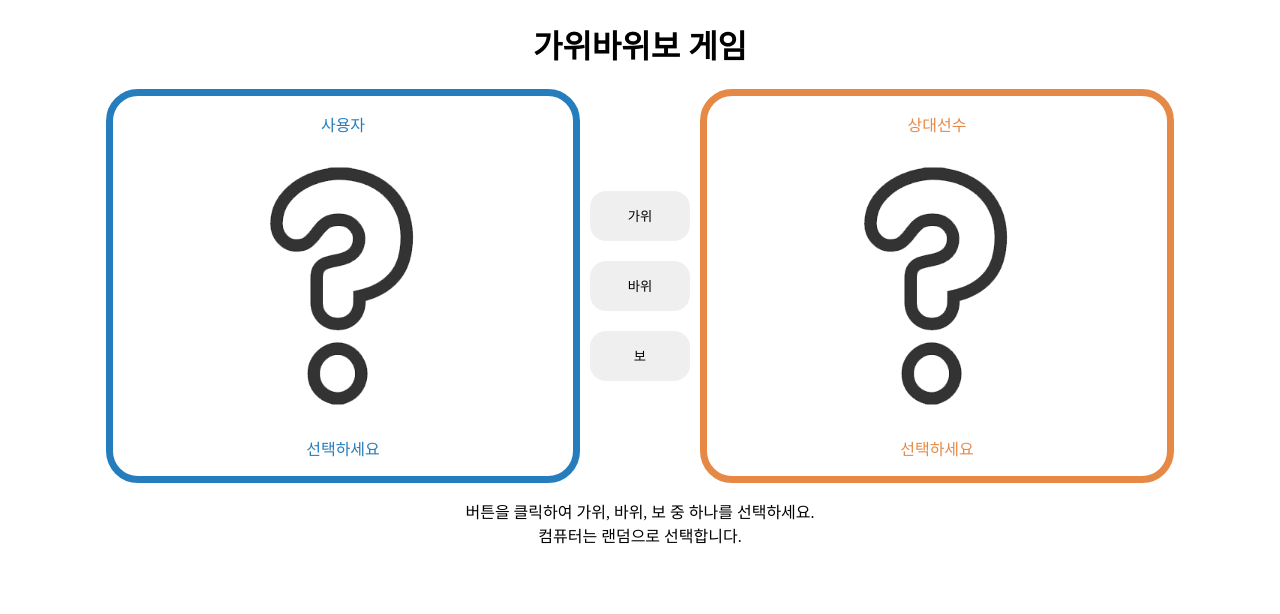
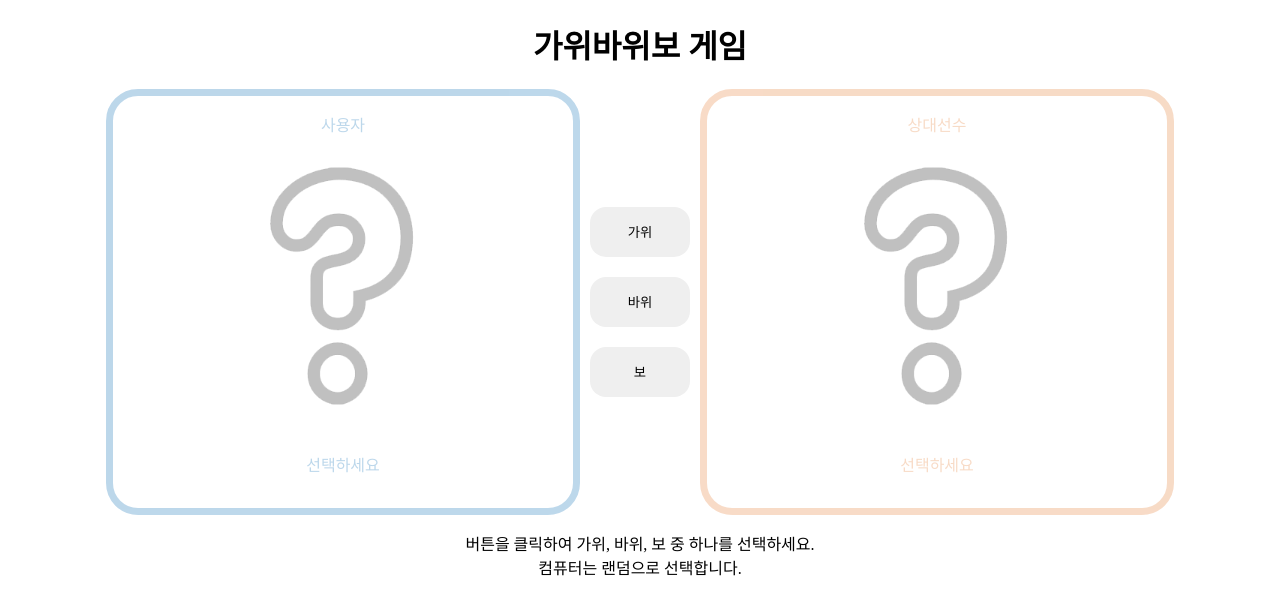
Before and after one commit to song-eun/rps-game, a React (Vite) app: page / in a window 1280 px wide. Shown: the top 614 px of the page. Built offline with nearby package versions, Linux system fonts and the light colour scheme.

Commit message:
style: 승패 결과에 따라 카드 배경색 변경

```diff
--- a/src/App.jsx
+++ b/src/App.jsx
@@ -30,6 +30,12 @@ function App() {
     }
   };
 
+  const compuerResult = () => {
+    if (result === "이겼습니다.") return "졌습니다.";
+    else if (result === "졌습니다.") return "이겼습니다.";
+    else return result;
+  };
+
   return (
     <>
       <div className={css.container}>
@@ -45,7 +51,11 @@ function App() {
               />
             ))}
           </div>
-          <Card player="computer" choice={computerChoice} result={result} />
+          <Card
+            player="computer"
+            choice={computerChoice}
+            result={compuerResult()}
+          />
         </main>
         <p>
           버튼을 클릭하여 가위, 바위, 보 중 하나를 선택하세요. <br />
--- a/src/components/Card.jsx
+++ b/src/components/Card.jsx
@@ -13,17 +13,16 @@ const imageMap = {
 const Card = ({ player, choice, result }) => {
   const imgSrc = imageMap[choice] || nullImg;
 
-  const compuerResult = () => {
-    if (result === "이겼습니다.") return "졌습니다.";
-    else if (result === "졌습니다.") return "이겼습니다.";
-    else return result;
+  const getResultClass = () => {
+    if (result === "이겼습니다.") return css.win;
+    else return css.lose;
   };
 
   return (
-    <div className={`${css[player]} ${css.card}`}>
+    <div className={`${css[player]} ${css.card} ${getResultClass()}`}>
       <span>{player === "user" ? "사용자" : "상대선수"}</span>
       <img src={imgSrc} alt="choice" />
-      {player === "computer" ? compuerResult() : result}
+      <p>{result}</p>
     </div>
   );
 };
--- a/src/css/Card.module.css
+++ b/src/css/Card.module.css
@@ -17,3 +17,15 @@
 .card img {
   width: 100%;
 }
+
+.user.win {
+  background-color: #257ebd35;
+}
+
+.computer.win {
+  background-color: #e789463b;
+}
+
+.lose {
+  opacity: 0.3;
+}
```
